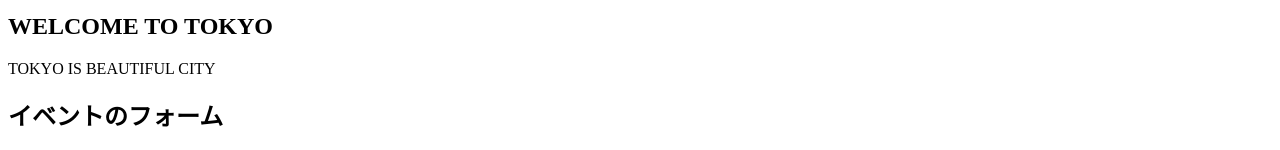
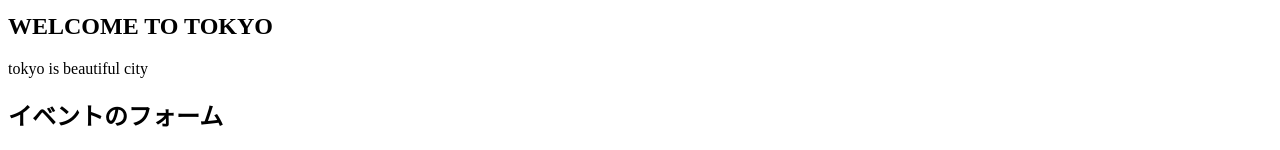
Before and after one commit to tyamap/study, a Vue app in the folder vuejs/vueCLI/practice/: page / in a window 1280 px wide. Shown: the part 255-405 px from the top of the page. Built offline with nearby package versions, Linux system fonts and the light colour scheme.

Commit message:
フィルターのローカル登録

```diff
--- a/vuejs/vueCLI/practice/src/components/Home.vue
+++ b/vuejs/vueCLI/practice/src/components/Home.vue
@@ -2,7 +2,7 @@
   <div>
     <p v-border:solid.shadow.round="{width: '5px', color: 'red'}">Home</p>
     <h2>{{ title | upperCase}}</h2>
-    <p>{{ subTitle | upperCase }}</p>
+    <p>{{ subTitle | lowerCase }}</p>
   </div>
 </template>
 
@@ -12,6 +12,11 @@ export default {
     return{
       title: 'Welcome to Tokyo',
       subTitle: 'Tokyo is beautiful city'
+    }
+  },
+  filters: {
+    lowerCase(value){
+      return value.toLowerCase();
     }
   },
   directives: {
```
